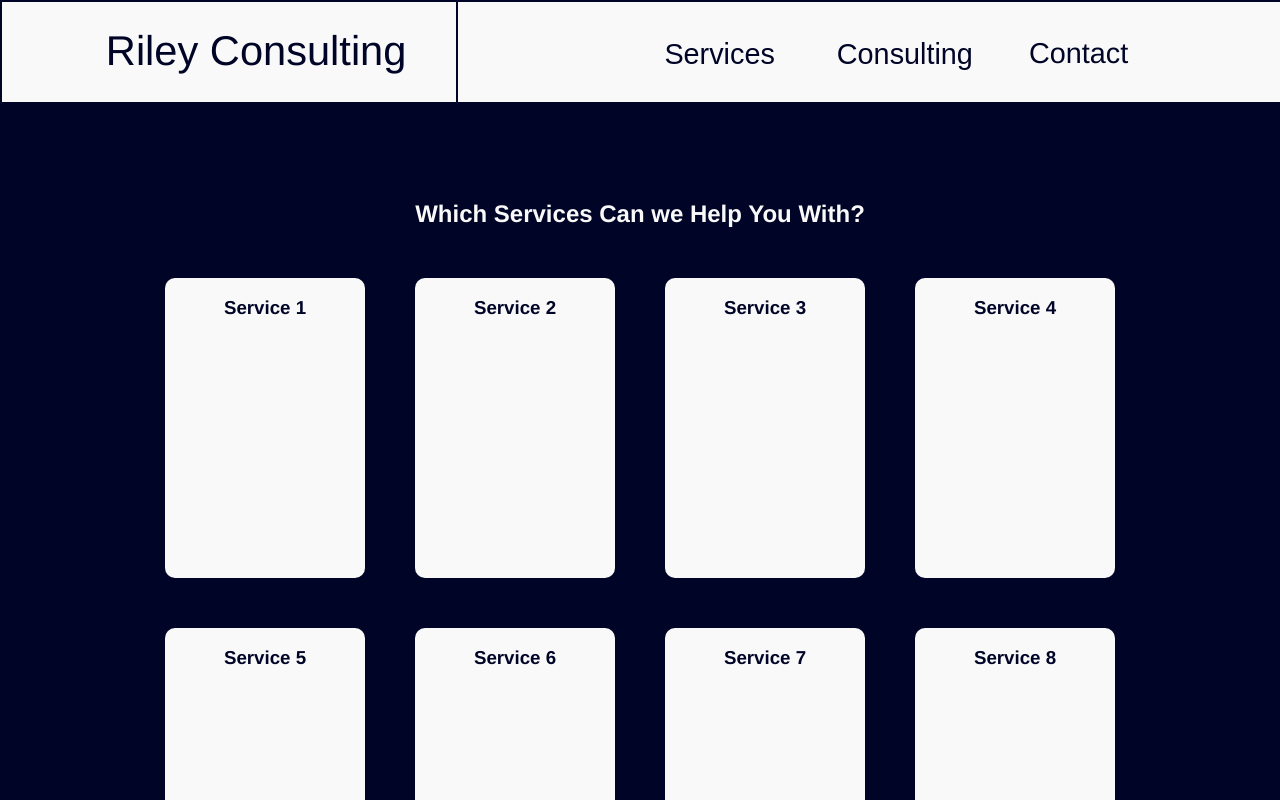
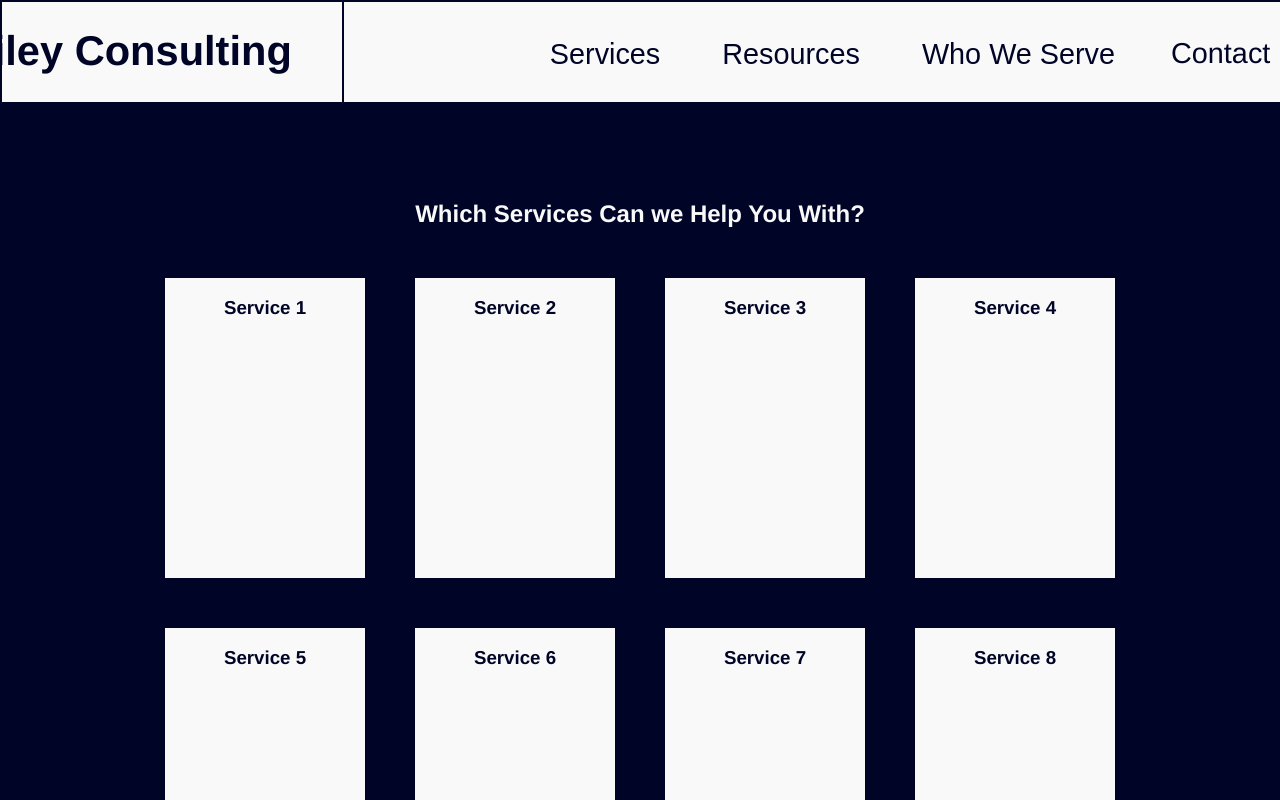
Before and after one commit to patrickriley1/rileyConsulting, a React (Vite) app in the folder react/: page / in a window 1280 px wide. Shown: the top 800 px of the page. Built offline with nearby package versions, Linux system fonts and the light colour scheme.

Commit message:
toolbar additions

```diff
--- a/react/src/App.css
+++ b/react/src/App.css
@@ -21,6 +21,7 @@
 .titleLink {
     margin-left: -50px;
     font-size: 2.6rem;
+    font-weight: bold;
     color: var(--color2);
     text-decoration: none;
     text-align: center;
@@ -96,7 +97,6 @@
     text-align: center;
     transition: all 0.3s ease;
     cursor: pointer;
-    border-radius: 10px;
 }
 
 .homeOption:hover {
--- a/react/src/App.jsx
+++ b/react/src/App.jsx
@@ -9,6 +9,7 @@ import Contact from "./pages/contact.jsx";
 function App() {
   const [isOpen, setIsOpen] = useState(false);
   const [isOpenAlt, setIsOpenAlt] = useState(false);
+  const [isOpenSecondAlt, setIsOpenSecondAlt] = useState(false);
 
   return (
     <div className="content">
@@ -30,12 +31,27 @@ function App() {
         <div className="headerItem"
           onMouseEnter={() => setIsOpenAlt(true)}
           onMouseLeave={() => setIsOpenAlt(false)}>
-            <button className="optionButton">Consulting</button>
+            <button className="optionButton">Resources</button>
             {isOpenAlt && (
               <ul className="dropdownMenu">
-                <li>Service 1</li>
-                <li>Service 2</li>
-                <li>Service 3</li>
+                <li>Resource 1</li>
+                <li>Resource 2</li>
+                <li>Resource 3</li>
+              </ul>
+            )}
+        </div>
+        <div className="headerItem"
+          onMouseEnter={() => setIsOpenSecondAlt(true)}
+          onMouseLeave={() => setIsOpenSecondAlt(false)}>
+            <button className="optionButton">Who We Serve</button>
+            {isOpenSecondAlt && (
+              <ul className="dropdownMenu">
+                <li>Independant Mortgage Banks</li>
+                <li>Banks</li>
+                <li>Credit Unions</li>
+                <li>Warehouse Banks</li>
+                <li>Secondary Mortgage Market Investors</li>
+                <li>Third Party Providers</li>
               </ul>
             )}
         </div>
--- a/react/src/index.css
+++ b/react/src/index.css
@@ -4,5 +4,5 @@
     --color3: rgb(95, 191, 255);
 
     background-color: var(--color2);
-    font-family: "Helvetica", sans-serif;
+    font-family: "Montserrat", "Helvetica", "Arial", "Lucida", sans-serif;
 }
```
